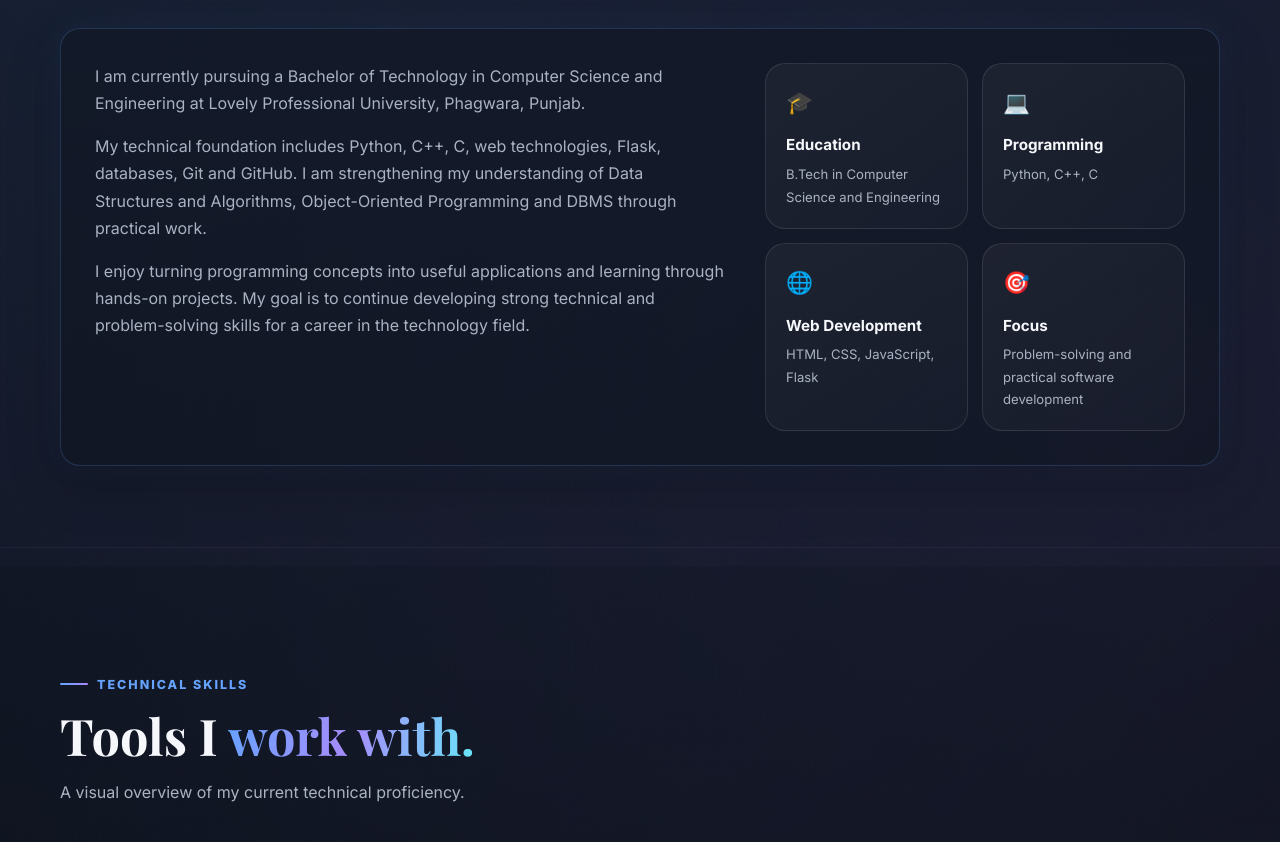
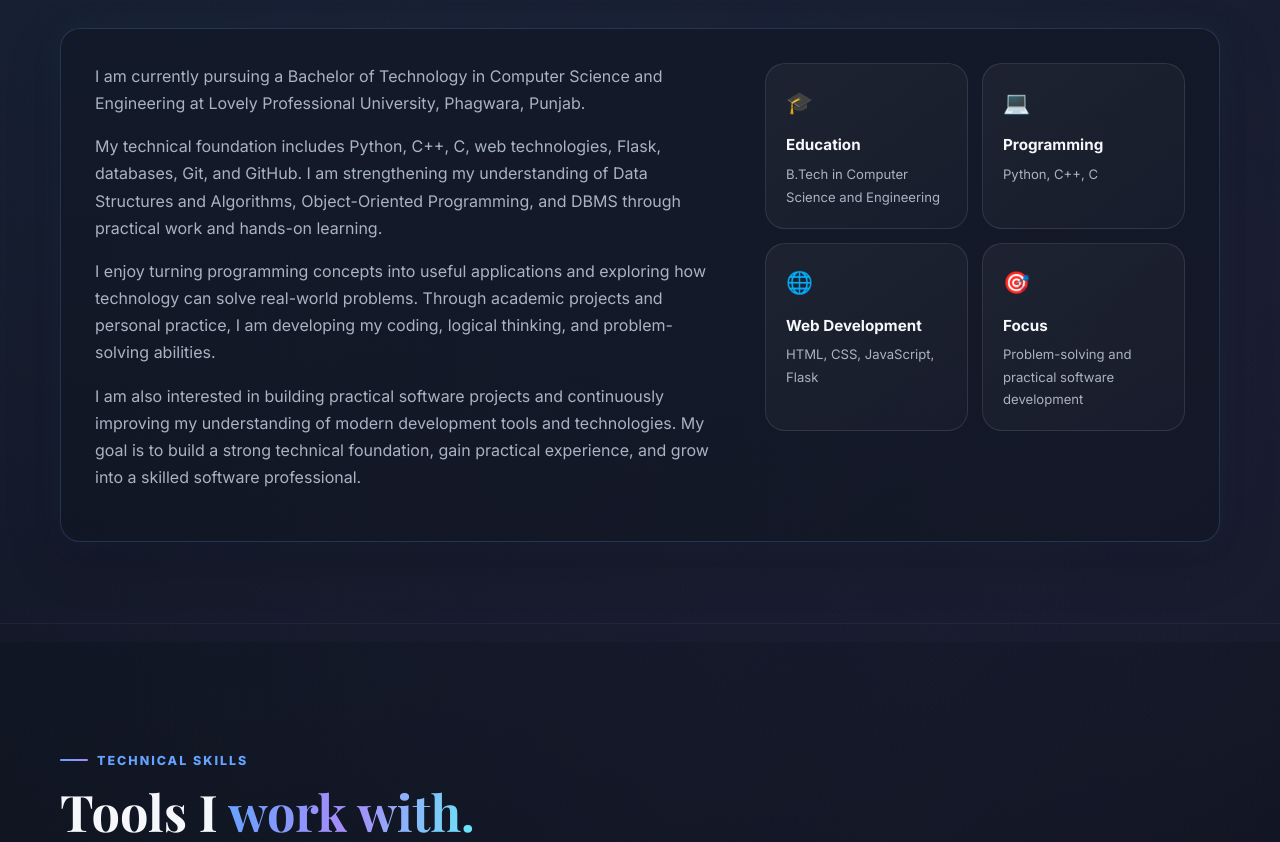
Before and after one commit to sreya-2007/MyPortfolio, a plain HTML site: page index.html in a window 1280 px wide. Shown: the part 1060-1902 px from the top of the page. Drawn offline with nearby package versions, Linux system fonts and the light colour scheme.

Commit message:
Update index.html

```diff
--- a/index.html
+++ b/index.html
@@ -1208,18 +1208,16 @@
         <div class="about-grid">
           <div class="about-copy reveal">
             <p>
-              I am currently pursuing a Bachelor of Technology in Computer Science and Engineering
-              at Lovely Professional University, Phagwara, Punjab.
+              I am currently pursuing a Bachelor of Technology in Computer Science and Engineering at Lovely Professional University, Phagwara, Punjab.
             </p>
             <p>
-              My technical foundation includes Python, C++, C, web technologies, Flask, databases,
-              Git and GitHub. I am strengthening my understanding of Data Structures and Algorithms,
-              Object-Oriented Programming and DBMS through practical work.
+             My technical foundation includes Python, C++, C, web technologies, Flask, databases, Git, and GitHub. I am strengthening my understanding of Data Structures and Algorithms, Object-Oriented Programming, and DBMS through practical work and hands-on learning.
             </p>
             <p>
-              I enjoy turning programming concepts into useful applications and learning through
-              hands-on projects. My goal is to continue developing strong technical and problem-solving
-              skills for a career in the technology field.
+             I enjoy turning programming concepts into useful applications and exploring how technology can solve real-world problems. Through academic projects and personal practice, I am developing my coding, logical thinking, and problem-solving abilities.
+            </p>
+            <p>
+              I am also interested in building practical software projects and continuously improving my understanding of modern development tools and technologies. My goal is to build a strong technical foundation, gain practical experience, and grow into a skilled software professional.
             </p>
           </div>
 
```
